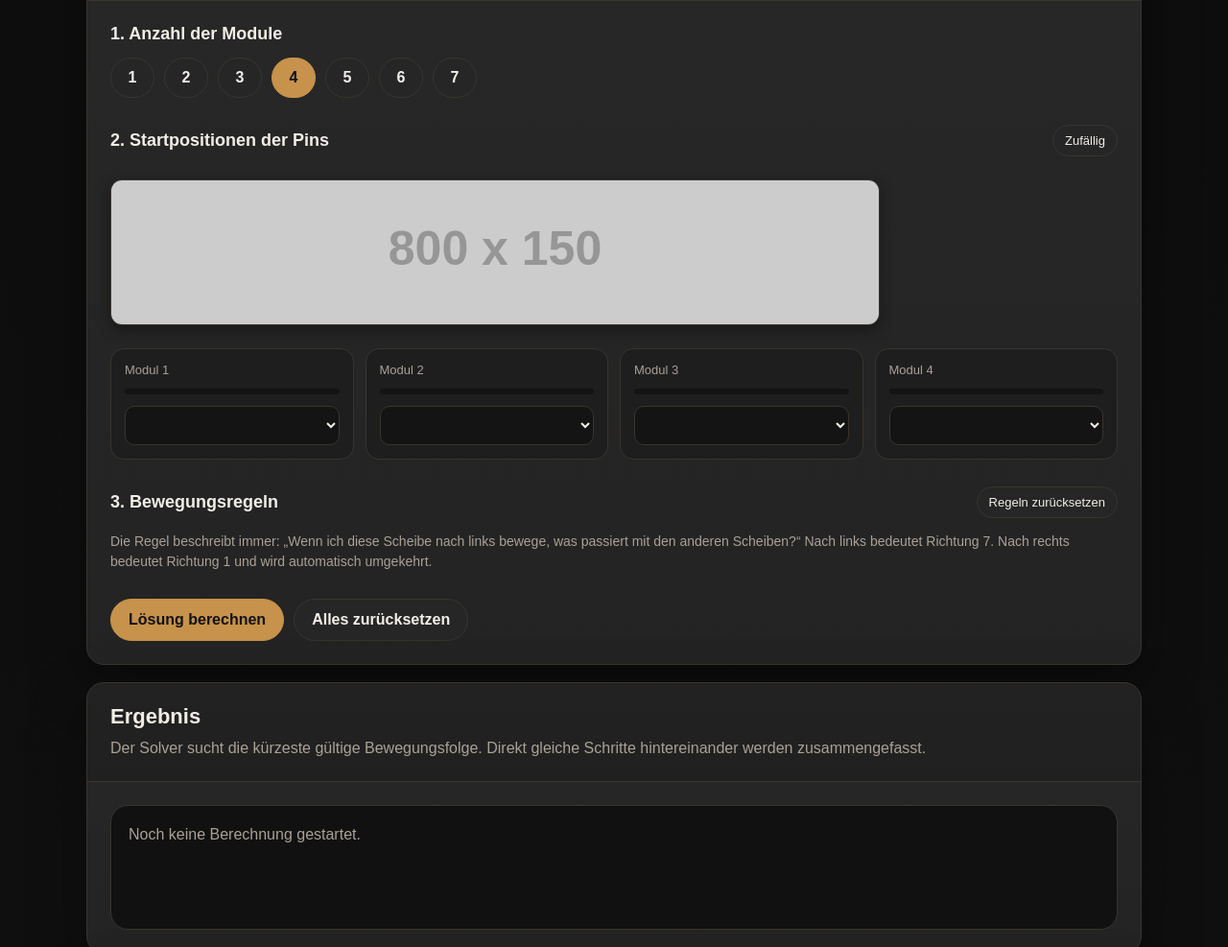
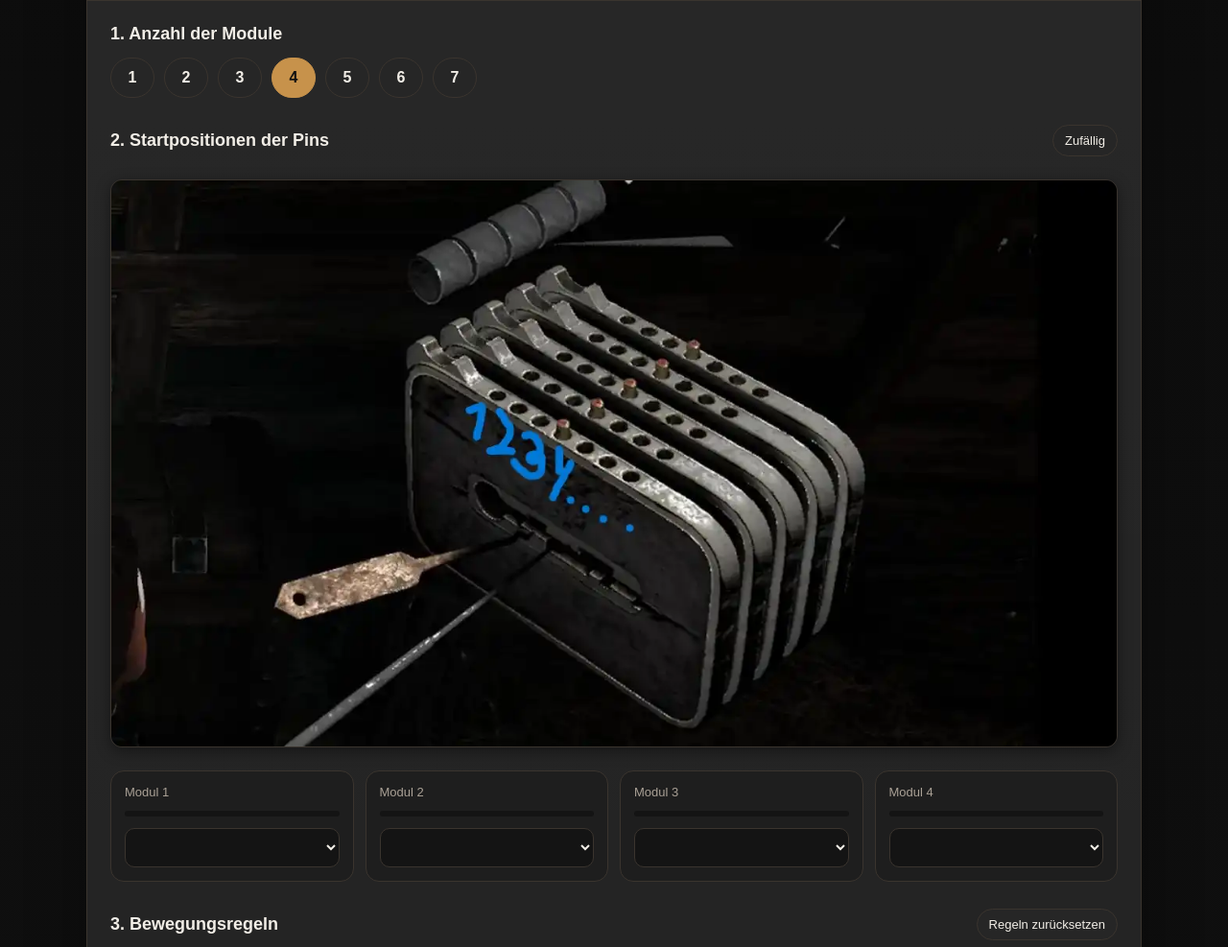
Before and after one commit to scr4ppi/picklhelper, a plain HTML site: page index.html in a window 1280 px wide. Shown: the part 1019-2006 px from the top of the page at 96% size. Drawn offline with Linux system fonts and the light colour scheme; placeholder pictures from the web are drawn by us.

Commit message:
Update index.html

```diff
--- a/index.html
+++ b/index.html
@@ -494,7 +494,7 @@
               <button class="small-btn" type="button" id="setRandomBtn" data-i18n="btn_random">Zufällig</button>
             </div>
 
-            <img src="assets/Pin.webp" alt="Darstellung der Pins" class="pin-img" onerror="this.src='https://placehold.co/800x150/141414/c7924b?text=Bild+nicht+gefunden'">
+            <img src="assets/Pins.webp" alt="Darstellung der Pins" class="pin-img" onerror="this.src='https://placehold.co/800x150/141414/c7924b?text=Bild+nicht+gefunden'">
 
             <div id="pinInputs" class="pin-grid"></div>
           </div>
```
